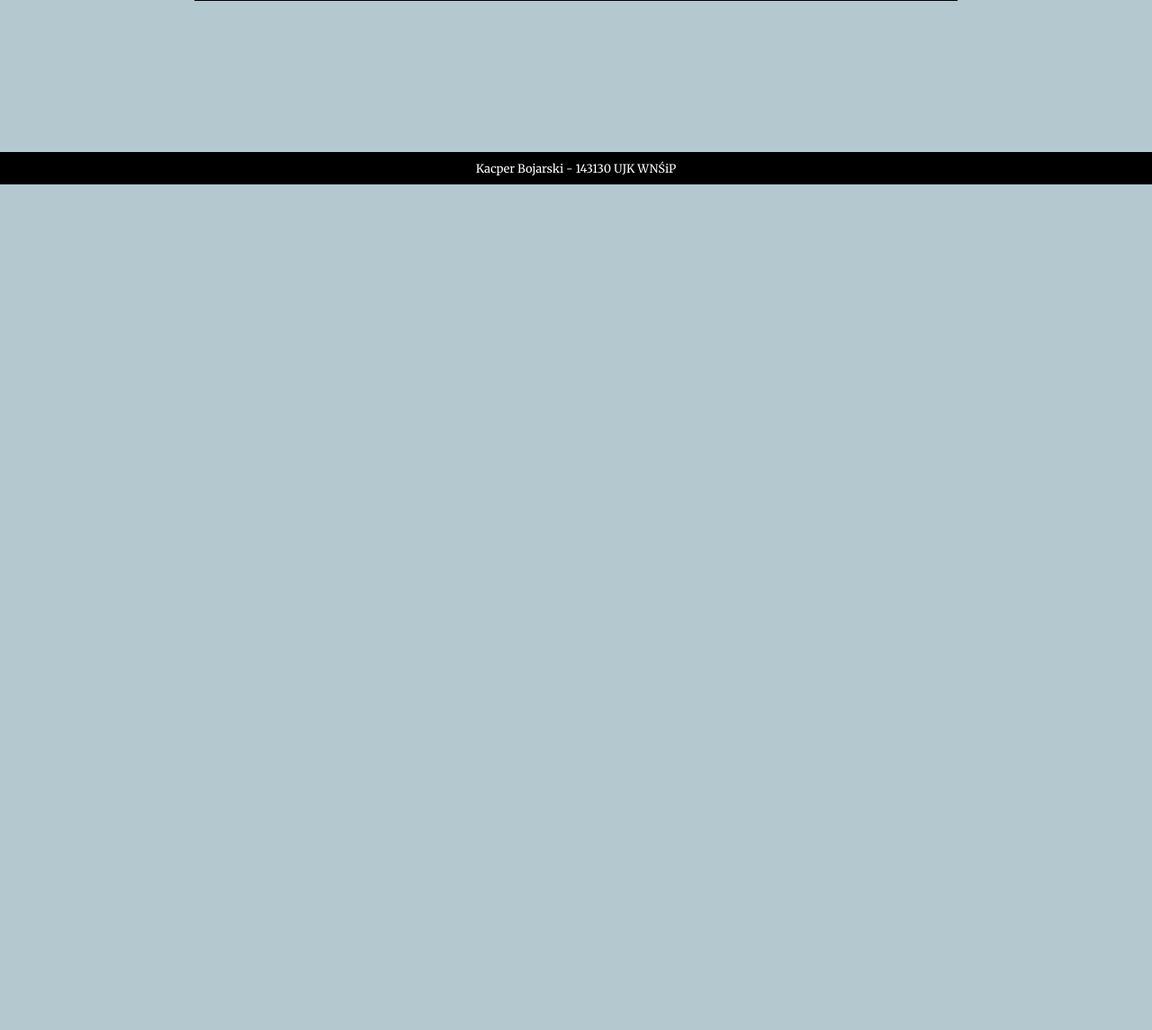
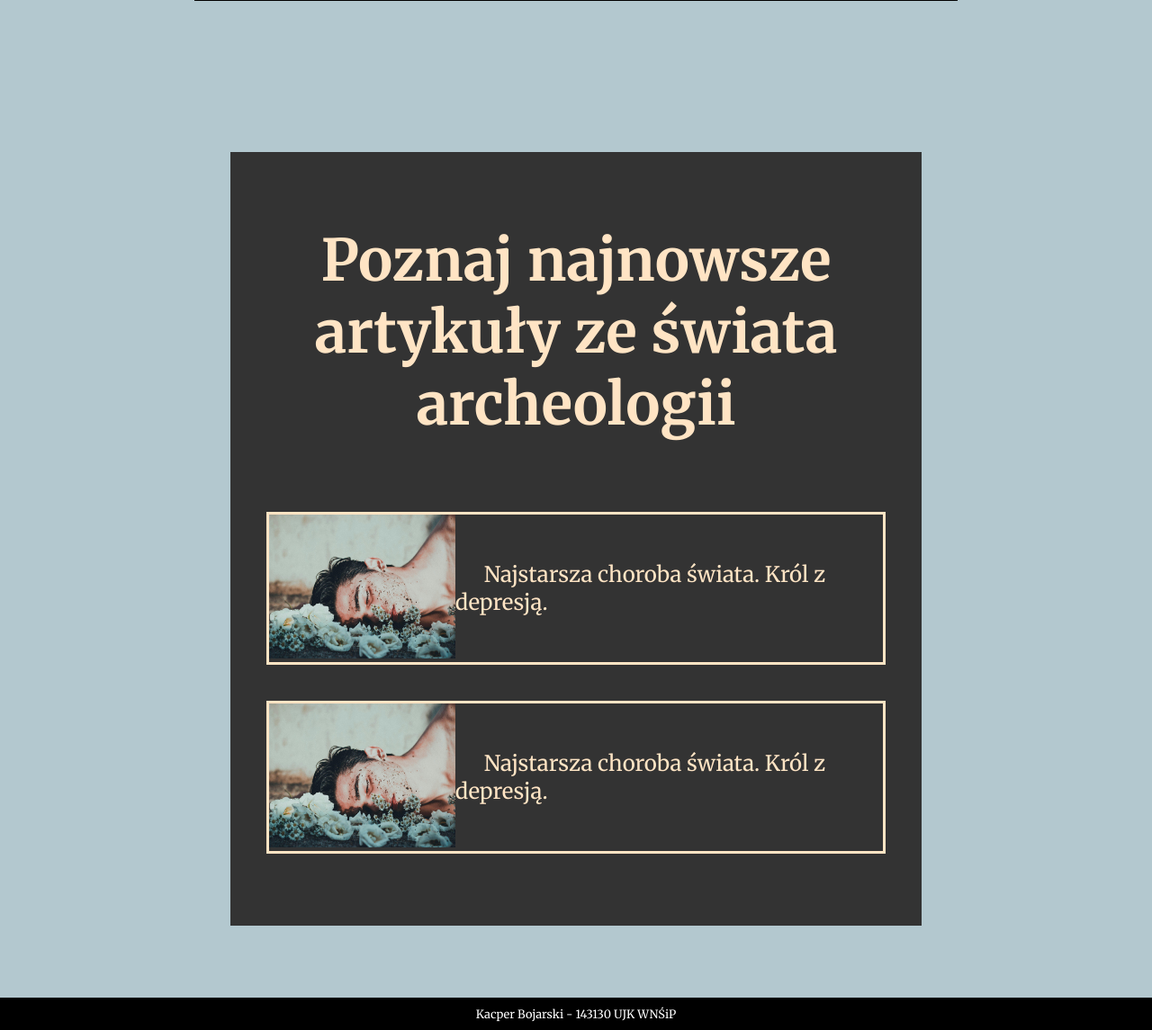
Before and after one commit to Kaczpr/BronzeAgeWebpage, a PHP site: page / in a window 1280 px wide. Shown: the part 3009-4154 px from the top of the page at 90% size. Before the commit the page ends 3214 px from the top, so only its background shows below. Run offline with PHP 8.4, Linux system fonts and the light colour scheme; some libraries are stand-ins or nearby versions.

Commit message:
Lower articles section done
Articles preview section is now done and completed, looks better, works better and code is simpler and clearer. onto the Esrahadon article and articleStyle.css

```diff
--- a/css/style.css
+++ b/css/style.css
@@ -80,7 +80,7 @@ footer {
   padding: 1em;
   transition: 1s;
 }
-.heroText{
+.heroText {
   text-align: center;
 }
 .heroText h1 {
@@ -103,8 +103,6 @@ footer {
 .heroImage img:hover {
   transform: scale(1.1);
 }
-
-
 
 .civs {
   width: 80%;
@@ -129,7 +127,7 @@ footer {
   background-color: white;
   transition: 1s;
 }
-.civDisplay a:hover{
+.civDisplay a:hover {
   transform: translateY(-9dvh);
 }
 .civImage img {
@@ -144,39 +142,47 @@ footer {
   font-size: 3em;
 }
 
+.articles {
+  width: 60%;
+  margin: auto auto 10dvh auto;
+  padding: 5dvh;
+  background-color: #333;
+  color: bisque;
+}
+.articlesHypeText h1 {
+  font-size: 4em;
+  text-align: center;
+  padding: 5dvh;
+}
+.selectedArticle {
+  display: flex;
+  justify-content: space-between;
+  align-items: center;
+  border: 3px solid bisque;
+  margin: 5dvh 0;
+  transition: 1s;
+}
+.selectedArticle:hover{
+  transform: translateY(-2dvh);
+}
+.articlePhoto img{
+  width: 100%;
+  height: 20dvh;
+}
+.articleText a{
+  color: bisque;
+  font-size: 1.5em;
+  padding: 2dvh;
+  margin: 2dvh;
+  text-align: right;
+  z-index: 999;
+
+}
 
 
 
-.selectedArticleWide {
-  padding: 100px 20px;
-  width: 100%;
-}
-.selectedArticleWide {
-  transition: 0.5s ease;
-  padding: 20px;
-  position: relative;
-  text-align: center;
-}
-.selectedArticlePreviewWide {
-  transition: 0.5s ease;
-  position: absolute;
-  top: 50%;
-  left: 50%;
-  transform: translate(-50%, -50%);
-  font-size: 1.5em;
-  font-weight: 1000;
-  color: black;
-}
-.selectedArticleWide img {
-  filter: blur(3px);
-}
-.selectedArticleWide img:hover {
-  filter: blur(0);
-}
-.selectedArticleWide img:hover + .selectedArticlePreviewWide {
-  filter: blur(4px);
-  opacity: 50%;
-}
+
+
 article {
   text-align: left;
   margin: auto;
--- a/html/article.html
+++ b/html/esrahadonArticle.html
@@ -10,7 +10,7 @@
       href="https://fonts.googleapis.com/css2?family=Merriweather:ital,wght@0,300;0,400;0,700;0,900;1,300;1,400;1,700;1,900&display=swap"
       rel="stylesheet"
     />
-    <link rel="stylesheet" href="../css/style.css" />
+    <link rel="stylesheet" href="../css/articleStyle.css" />
     <link
       rel="stylesheet"
       href="https://cdnjs.cloudflare.com/ajax/libs/font-awesome/6.6.0/css/all.min.css"
--- a/html/index.html
+++ b/html/index.html
@@ -89,10 +89,7 @@
         <section class="civDisplay">
           <a href="egyptWiki.html">
             <section class="civImage">
-              <img
-                src="../images/civs/epypt.jpg"
-                alt="egyptian civilisation"
-              />
+              <img src="../images/civs/epypt.jpg" alt="egyptian civilisation" />
             </section>
             <section class="civInfo">
               <h1>Egipt</h1>
@@ -106,6 +103,32 @@
       </section>
     </section>
 
+    <section class="articles">
+      <section class="articlesHypeText">
+        <h1>Poznaj najnowsze artykuły ze świata archeologii</h1>
+      </section>
+      <section class="selectedArticle">
+        <section class="articlePhoto">
+          <a href="esrahadonArticle.html"
+            ><img src="../images/articles/sadMan.jpg" alt="article photo"
+          /></a>
+        </section>
+        <section class="articleText">
+          <a href="esrahadonArticle.html">Najstarsza choroba świata. Król z depresją.</a>
+        </section>
+      </section>
+      <section class="selectedArticle">
+        <section class="articlePhoto">
+          <a href="esrahadonArticle.html">
+            <img src="../images/articles/sadMan.jpg" alt="article photo"
+          /></a>
+        </section>
+        <section class="articleText">
+          <a href="esrahadonArticle.html">Najstarsza choroba świata. Król z depresją.</a>
+        </section>
+      </section>
+    </section>
+
     <footer>
       <p>Kacper Bojarski - 143130 UJK WNŚiP</p>
     </footer>
```
Also changed, not shown: css/articleStyle.css (added, +115 -0 lines), images/articles.jpg (added), images/articles/sadMan.jpg (added).
